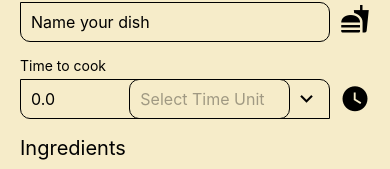
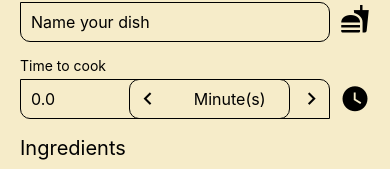
Before and after one commit to gaurav712/Kitchen-Diary, a React Native app: screen /AddRecipe in a window 390 px wide. Shown: the part 358-527 px from the top of the page. Built offline with nearby package versions, Linux system fonts and the light colour scheme.

Commit message:
don't use select picker for the time unit selection

```diff
--- a/src/components/TimeInput/index.tsx
+++ b/src/components/TimeInput/index.tsx
@@ -3,7 +3,6 @@ import {StyleProp, Text, View, ViewStyle} from 'react-native';
 import MaterialCommunityIcons from 'react-native-vector-icons/MaterialCommunityIcons';
 import ThemeContext from '../../contexts/ThemeContext';
 import CustomTextInput from '../CustomTextInput';
-import SelectPicker from '../SelectPicker';
 import styles from './styles';
 
 const TimeInput = ({
@@ -17,28 +16,34 @@ const TimeInput = ({
   onChangeTime: (time: string) => void;
   contentContainerStyle?: StyleProp<ViewStyle>;
 }) => {
-  const selectPickerData = ['Minute(s)', 'Hour(s)'];
+  const unitValues = ['Minute(s)', 'Hour(s)'];
 
   const [numValue, setNumValue] = useState<string>('0.0');
-  const [unit, setUnit] = useState<'Hour(s)' | 'Minute(s)' | ''>('');
+  const [unitIndex, setUnitIndex] = useState<number>(0);
 
   const handleNumValueChange = (value: string) => {
     setNumValue(value);
   };
 
-  const handleUnitChange = (value: string) => {
-    setUnit(value as typeof unit); // to make TS happy
+  const handleUnitIndexChange = (change: number) => {
+    if (unitIndex + change > unitValues.length - 1) {
+      setUnitIndex(0);
+    } else if (unitIndex + change < 0) {
+      setUnitIndex(unitValues.length - 1);
+    } else {
+      setUnitIndex(unitIndex + change);
+    }
   };
 
   useEffect(() => {
-    if (numValue && unit) {
+    if (numValue) {
       if (isNaN(parseFloat(numValue))) {
-        onChangeTime(`0.0 ${unit}`);
+        onChangeTime(`0.0 ${unitValues[unitIndex]}`);
         return;
       }
-      onChangeTime(`${numValue} ${unit}`);
+      onChangeTime(`${numValue} ${unitValues[unitIndex]}`);
     }
-  }, [numValue, unit]);
+  }, [numValue, unitIndex]);
 
   return (
     <ThemeContext.Consumer>
@@ -55,13 +60,33 @@ const TimeInput = ({
               value={numValue.toString()}
               onChangeText={handleNumValueChange}
             />
-            <SelectPicker
-              data={selectPickerData}
-              placeholder="Select Time Unit"
-              align="right"
-              value={unit}
-              onSelect={handleUnitChange}
-            />
+            <View
+              style={[
+                styles.unitSelector,
+                {borderColor: themeContext?.theme.textColor},
+              ]}>
+              <MaterialCommunityIcons
+                style={styles.unitSelectorIcon}
+                name="chevron-left"
+                size={25}
+                color={themeContext?.theme.textColor}
+                onPress={() => handleUnitIndexChange(-1)}
+              />
+              <Text
+                style={[
+                  styles.unitSelectorText,
+                  {color: themeContext?.theme.textColor},
+                ]}>
+                {unitValues[unitIndex]}
+              </Text>
+              <MaterialCommunityIcons
+                style={styles.unitSelectorIcon}
+                name="chevron-right"
+                size={25}
+                color={themeContext?.theme.textColor}
+                onPress={() => handleUnitIndexChange(+1)}
+              />
+            </View>
             {iconName ? (
               <MaterialCommunityIcons
                 name={iconName}
--- a/src/components/TimeInput/styles.ts
+++ b/src/components/TimeInput/styles.ts
@@ -16,6 +16,23 @@ const styles = StyleSheet.create({
   inputUnit: {
     flex: 1,
   },
+  unitSelector: {
+    top: 5,
+    borderRadius: 10,
+    borderBottomRightRadius: 0,
+    borderWidth: 0.5,
+    height: 40,
+    flex: 1,
+    flexDirection: 'row',
+    justifyContent: 'space-between',
+    alignItems: 'center',
+  },
+  unitSelectorIcon: {
+    marginHorizontal: 5,
+  },
+  unitSelectorText: {
+    fontSize: 16,
+  },
   icon: {
     marginTop: 5,
     marginLeft: 10,
```
